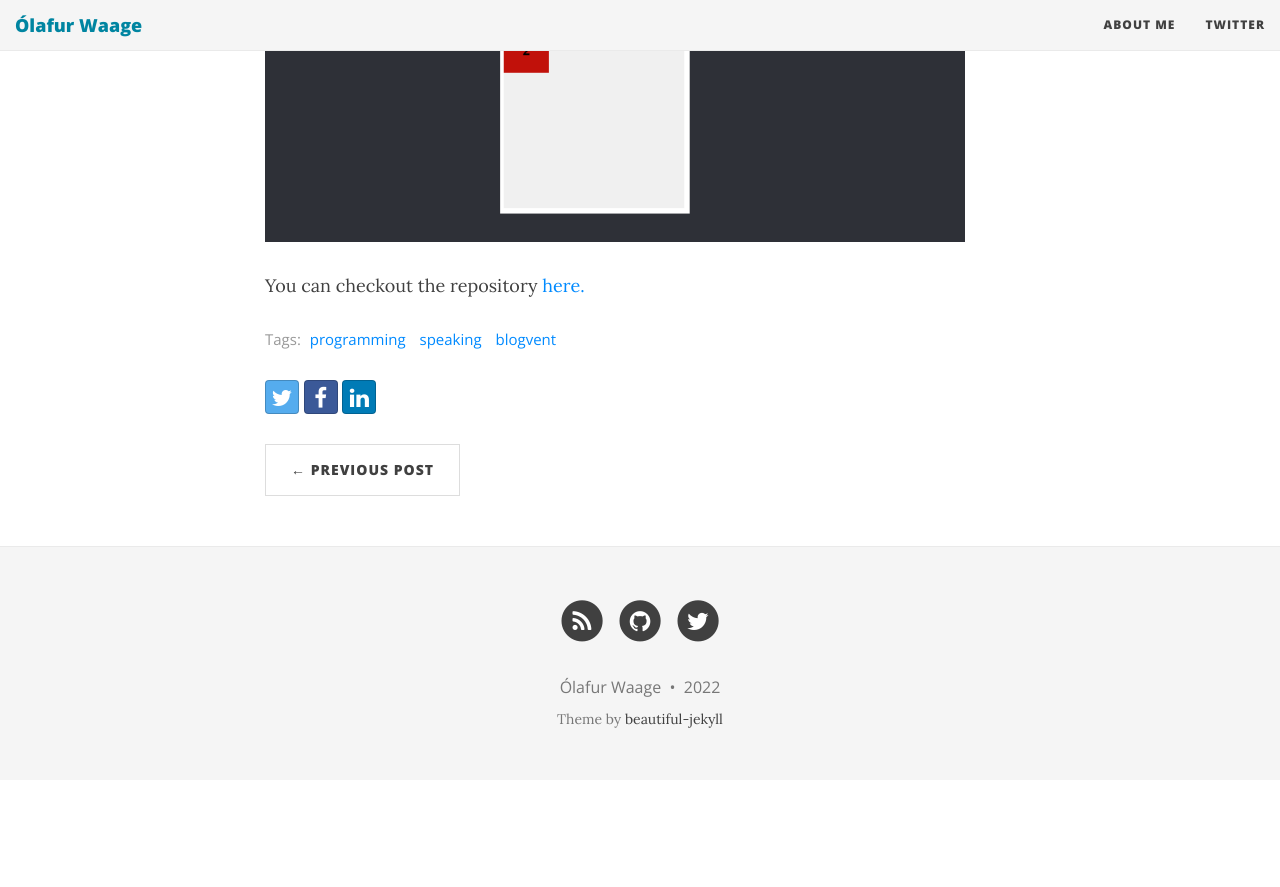
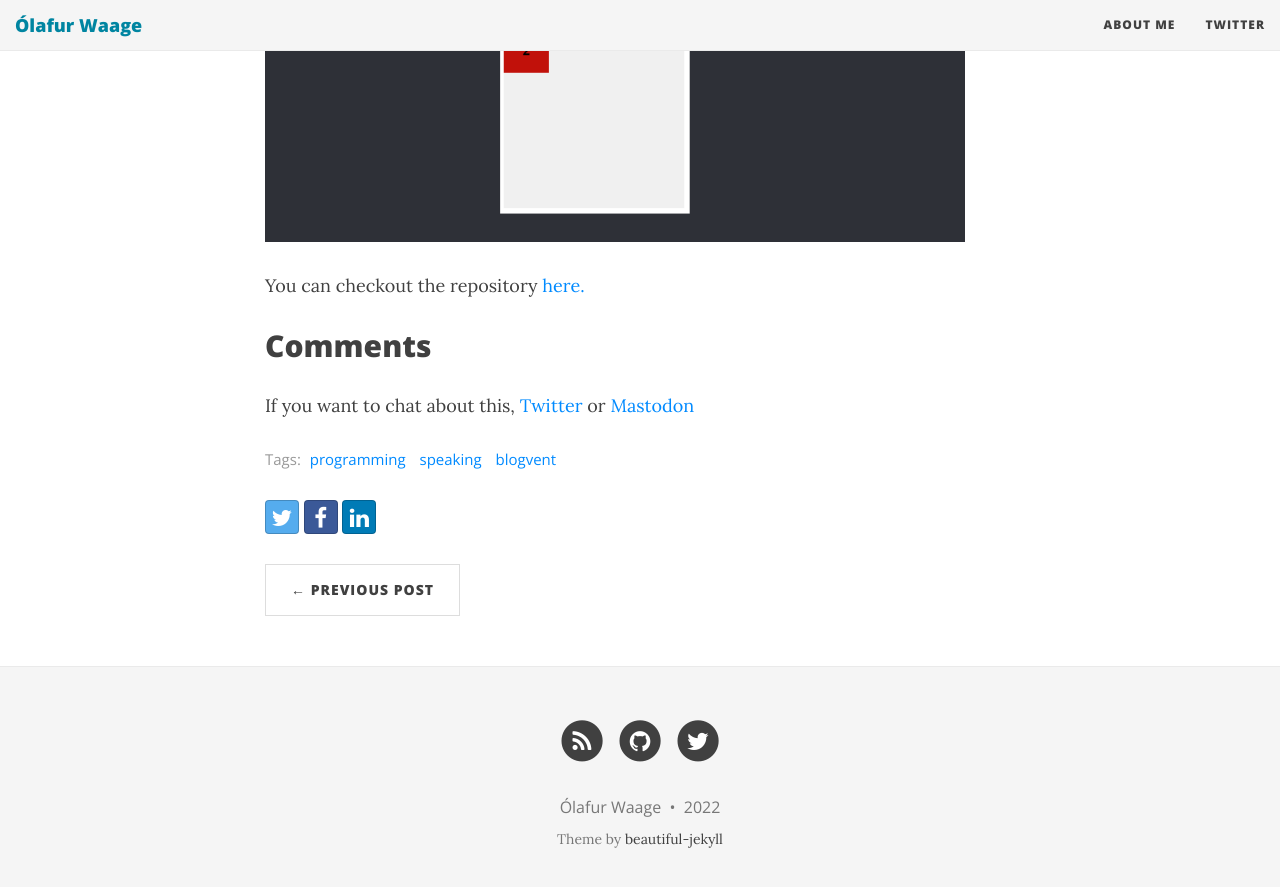
Before and after one commit to olafurw/olafurw.github.io, a Jekyll site: the page built from _posts/2022-12-01-conference-talks.md, in a window 1280 px wide and 900 px high, scrolled down 1677 px. Shown: the top 887 px of the window. Built offline with Jekyll 4.4.1, drawn with Linux system fonts in a browser that asks for light colours; nearby versions of some CDN libraries; before the commit the page ends 2457 px from its top, so only the background shows below that.

Commit message:
blogvent 1 social links.

```diff
--- a/_posts/2022-12-01-conference-talks.md
+++ b/_posts/2022-12-01-conference-talks.md
@@ -34,3 +34,7 @@
 ![presentation](/img/2048-talk.png "image of a presentation slide, talking about showing the game we will be making and then there is a white square with a red box inside, similar to the game of 2048, this is then playable during the presentation.")
 
 You can checkout the repository [here.](https://github.com/olafurw/webassembly-presentation)
+
+## Comments
+
+If you want to chat about this, [Twitter](https://twitter.com/olafurw/status/1598432332809396224) or [Mastodon](https://mastodon.social/@olafurw/109440594342502155)
```
